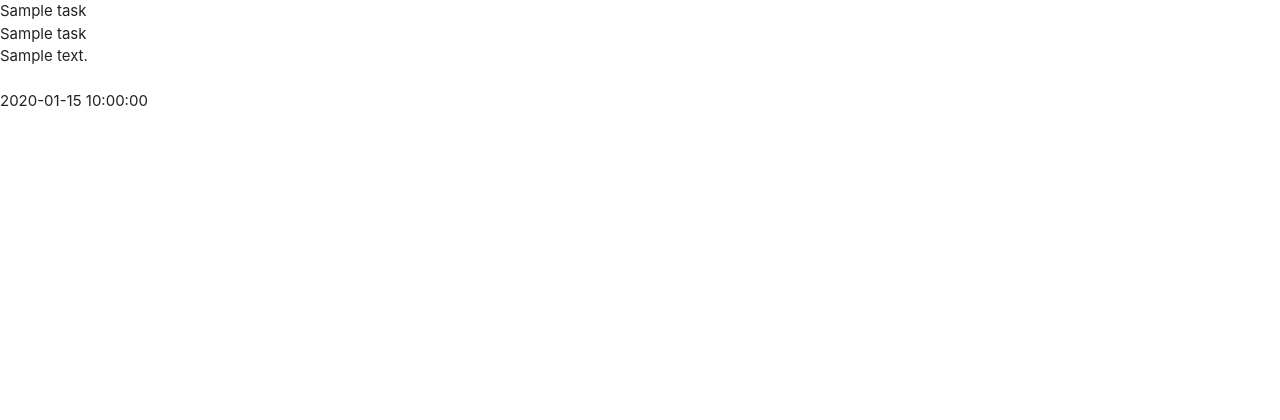
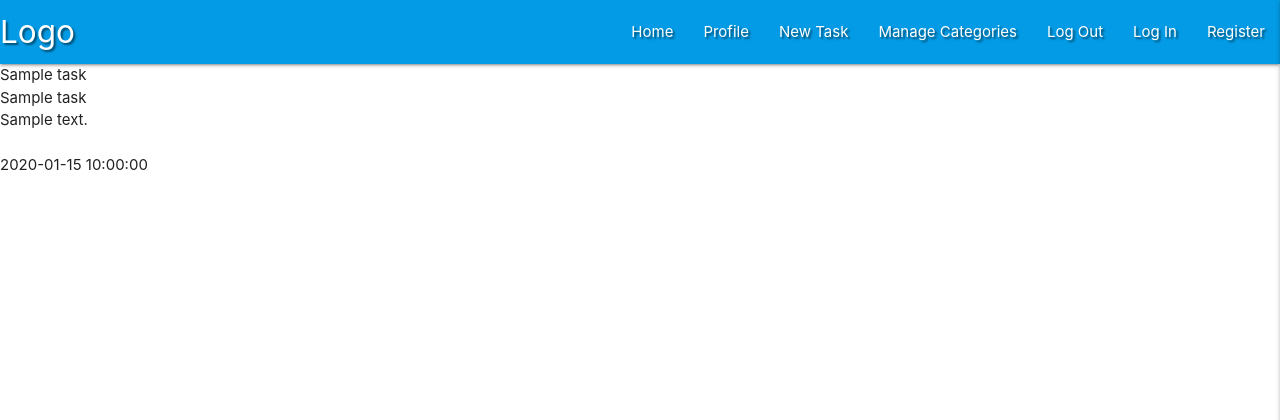
Before and after one commit to KeisGSmit/Flask-mini, a Flask app: page / in a window 1280 px wide. Shown: the top 420 px of the page. Run offline with Flask 2, Linux system fonts and the light colour scheme; a database or web service that is not in the repository returns one stand-in record (values such as "Sample title"); some libraries are stand-ins or nearby versions.

Commit message:
added Nav bar from materialize

```diff
--- a/static/css/style.css
+++ b/static/css/style.css
@@ -0,0 +1,3 @@
+.text-shadow{
+    text-shadow: 2px 2px 2px rgba(0,0,0,0.5);
+}
--- a/static/js/script.js
+++ b/static/js/script.js
@@ -0,0 +1,3 @@
+$(document).ready(function () {
+  $(".sidenav").sidenav({edge: "right"});
+});
--- a/templates/base.html
+++ b/templates/base.html
@@ -7,8 +7,7 @@
 	<!--Font Awesome-->
 	<link rel="stylesheet" href="https://cdnjs.cloudflare.com/ajax/libs/font-awesome/5.13.1/css/all.min.css"
 		integrity="sha512-xA6Hp6oezhjd6LiLZynuukm80f8BoZ3OpcEYaqKoCV3HKQDrYjDE1Gu8ocxgxoXmwmSzM4iqPvCsOkQNiu41GA=="
-		crossorigin="anonymous"
-        type="text/css"/>
+		crossorigin="anonymous" type="text/css" />
 	<!-- Compiled and minified Materialize CSS -->
 	<link rel="stylesheet" href="https://cdnjs.cloudflare.com/ajax/libs/materialize/1.0.0/css/materialize.min.css"
 		type="text/css">
@@ -19,6 +18,35 @@
 </head>
 
 <body>
+	<header>
+		<!--Top Nav Bar-->
+		<nav class="nav-extended text-shadow light-blue darken-1">
+			<div class="nav-wrapper">
+				<a href="{{ url_for('get_tasks')}}" class="brand-logo">Logo</a>
+				<a href="#" data-target="mobile-demo" class="sidenav-trigger right"><i class="fas fa-bars"></i></a>
+				<ul class="right hide-on-med-and-down">
+					<li><a href="{{ url_for('get_tasks')}}">Home</a></li>
+					<li><a href="#">Profile</a></li>
+					<li><a href="#">New Task</a></li>
+					<li><a href="#">Manage Categories</a></li>
+					<li><a href="#">Log Out</a></li>
+					<li><a href="#">Log In</a></li>
+					<li><a href="#">Register</a></li>
+				</ul>
+			</div>
+		</nav>
+		<!--Mobile side Nav Bar-->
+		<ul class="sidenav" id="mobile-demo">
+        <li><h4 class="center-align light-blue-text text-darken-4">Task Manager</h4></li>
+			<li><a href="{{ url_for('get_tasks')}}">Home</a></li>
+			<li><a href="#">Profile</a></li>
+			<li><a href="#">New Task</a></li>
+			<li><a href="#">Manage Categories</a></li>
+			<li><a href="#">Log Out</a></li>
+			<li><a href="#">Log In</a></li>
+			<li><a href="#">Register</a></li>
+		</ul>
+	</header>
 	{% block content %}
 	{% endblock %}
 	<!--JQuery CDN-->
```
Lines whose indentation alone changed are shown as unchanged.
